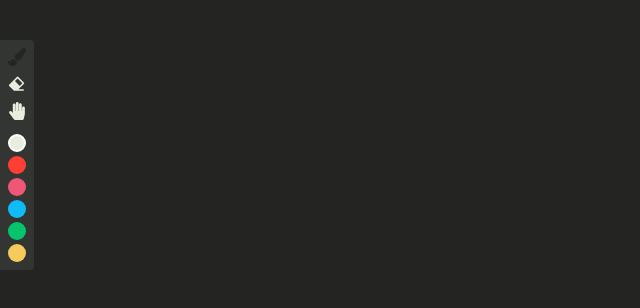
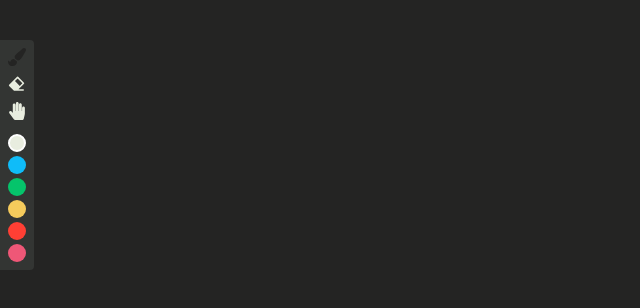
Before and after one commit to mohamedmagdy17593/dark-sketch, a React (Create React App) app: page / in a window 1280 px wide. Shown: the top 308 px of the page, without its empty margins (0-640 px from the left). Built offline with nearby package versions, Linux system fonts and the light colour scheme.

Commit message:
name change

```diff
--- a/src/Toolbar.tsx
+++ b/src/Toolbar.tsx
@@ -87,7 +87,7 @@ function Tools() {
   );
 }
 
-const colors = [WHITE, RED, PINK, BLUE, GREEN, YELLOW];
+const colors = [WHITE, BLUE, GREEN, YELLOW, RED, PINK];
 
 function ColorSelector() {
   let { color: sketchColor } = useSketch();
--- a/src/useKeyboardGlobalKeys.ts
+++ b/src/useKeyboardGlobalKeys.ts
@@ -1,4 +1,4 @@
-import React, { useEffect } from 'react';
+import { useEffect } from 'react';
 import { setTool } from './sketch';
 
 function useKeyboardGlobalKeys() {
```
